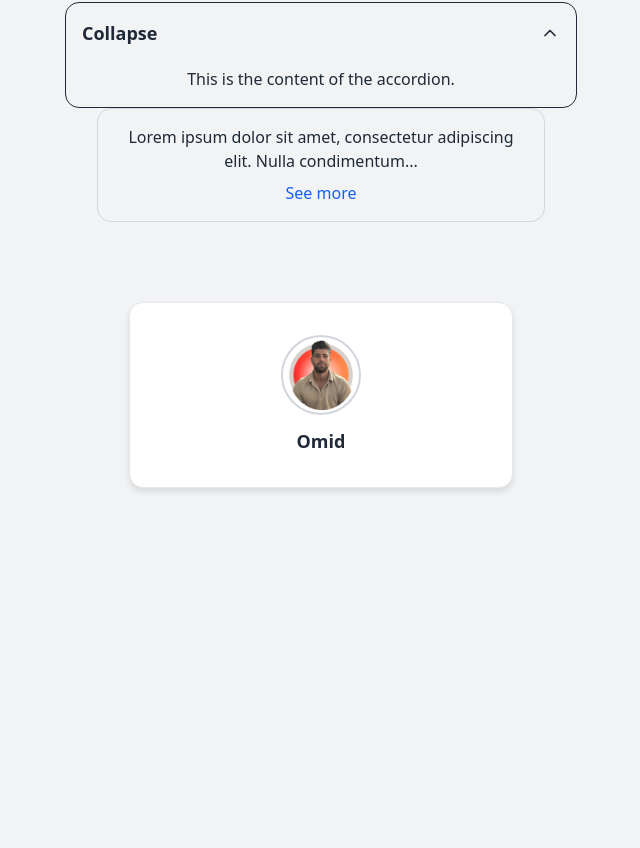
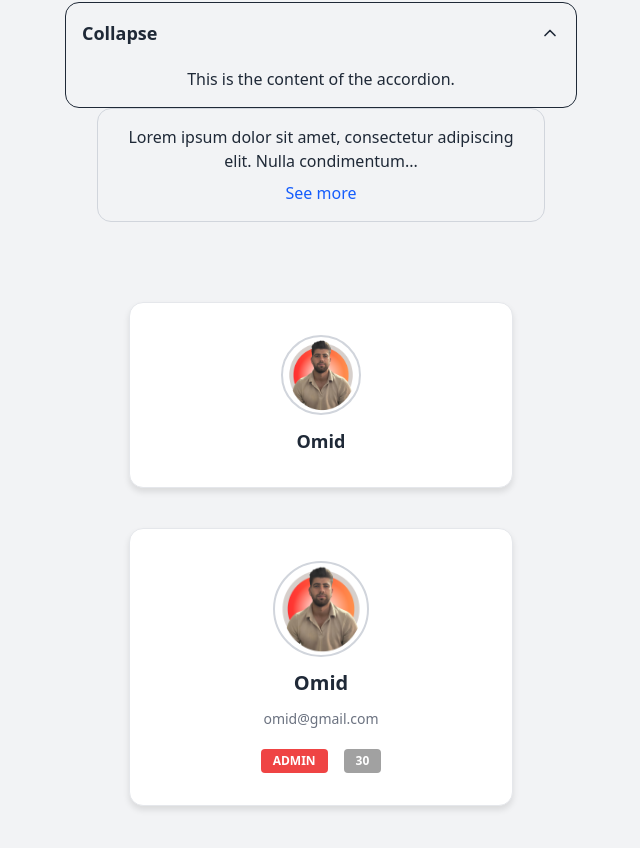
Before and after one commit to omidkick/TS-React-Demo, a React (Vite) app: page / in a window 1280 px wide. Shown: the part 2140-2988 px from the top of the page, without its empty margins (319-959 px from the left). Before the commit the page ends 2692 px from the top, so only its background shows below. Built offline with nearby package versions, Linux system fonts and the light colour scheme.

Commit message:
age property is add to UserCardProps

```diff
--- a/src/App.tsx
+++ b/src/App.tsx
@@ -40,7 +40,7 @@ function App() {
               mode="preview"
               user={{ avatarUrl: "/images/avatar.PNG", name: "Omid" }}
             />
-            {/*
+
             <UserCard
               mode="full"
               user={{
@@ -49,8 +49,9 @@ function App() {
                 role: "admin",
                 avatarUrl: "/images/avatar.PNG",
                 // id: 1,
+                age: 30,
               }}
-            /> */}
+            />
           </main>
         </UserContextProvider>
       </DarkModeProvider>
--- a/src/components/utilityType/UserCard.tsx
+++ b/src/components/utilityType/UserCard.tsx
@@ -6,6 +6,7 @@ type User = {
   email: string;
   role: "admin" | "user";
   avatarUrl: string;
+  age: number;
 };
 
 type UserCardPreview = {
@@ -37,9 +38,9 @@ const UserCard: React.FC<UserCardProps> = (props) => {
       </div>
     );
   } else {
-    const { name, email, role, avatarUrl } = props.user;
+    const { name, email, role, avatarUrl, age } = props.user;
     return (
-      <div className={`${commonClasses} bg-surface`}>
+      <div className={`${commonClasses} bg-surface mt-10`}>
         <img
           src={avatarUrl}
           alt={`${name}'s avatar`}
@@ -47,6 +48,7 @@ const UserCard: React.FC<UserCardProps> = (props) => {
         />
         <h3 className="text-xl font-bold text-dark">{name}</h3>
         <p className="text-sm text-light">{email}</p>
+        <div className="flex items-center justify-between gap-4 mt-2">
           <span
             className={`badge ${
               role === "admin" ? "badge-danger" : "badge-primary"
@@ -54,6 +56,9 @@ const UserCard: React.FC<UserCardProps> = (props) => {
           >
             {role.toUpperCase()}
           </span>
+
+          <span className="badge badge-secondary">{age}</span>
+        </div>
       </div>
     );
   }
```
Lines whose indentation alone changed are shown as unchanged.
